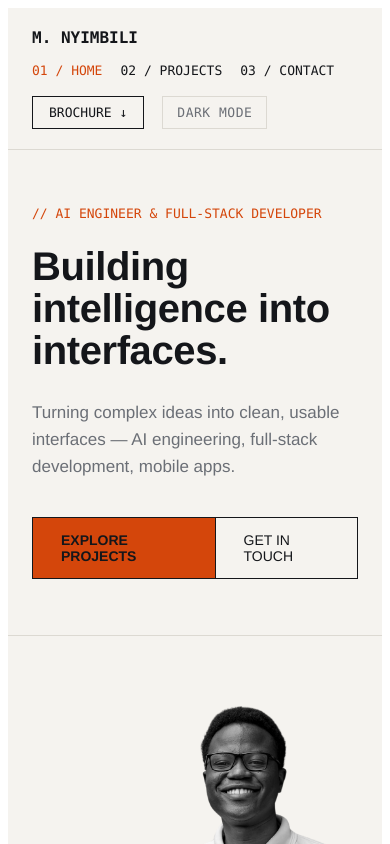
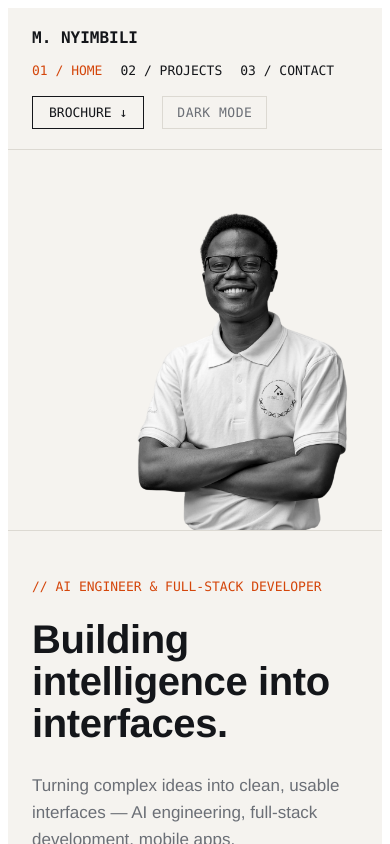
Before and after one commit to Maxw311nyimbili/portfolio, a Next.js app: page / in a window 390 px wide. Shown: the top 844 px of the page. Built offline with nearby package versions, Linux system fonts and the light colour scheme.

Commit message:
style(mobile): show hero image above the copy so it is visible without scrolling

```diff
--- a/styles/site.css
+++ b/styles/site.css
@@ -608,17 +608,17 @@
         gap: 18px;
     }
 
-    .hero,
     .about-exp,
     .contact-wrap {
         flex-direction: column;
     }
 
+    /* Image first on mobile — visible without scrolling, copy below */
     .hero {
+        flex-direction: column-reverse;
         min-height: 0;
     }
 
-    .hero-copy,
     .about,
     .contact-info {
         border-right: none;
@@ -626,7 +626,8 @@
     }
 
     .hero-copy {
-        padding: 56px 24px;
+        border-right: none;
+        padding: 48px 24px 56px;
     }
 
     .hero-copy h1 {
@@ -634,7 +635,8 @@
     }
 
     .hero-img {
-        min-height: 420px;
+        min-height: 380px;
+        border-bottom: 1px solid var(--border);
     }
 
     .about,
```
